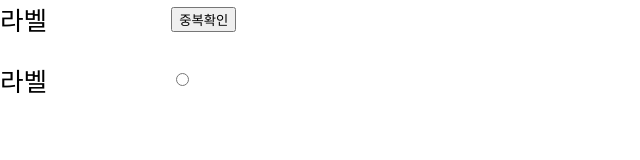
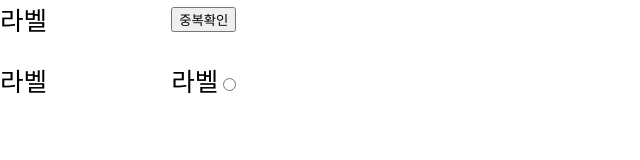
Before and after one commit to koreadinosaur/mainProject2, a React (Create React App) app: page / in a window 1280 px wide. Shown: the top 160 px of the page, without its empty margins (0-640 px from the left). Built offline with nearby package versions, Linux system fonts and the light colour scheme.

Commit message:
라디오 버튼

```diff
--- a/src/component/radioButton.js
+++ b/src/component/radioButton.js
@@ -1,9 +1,10 @@
 import React from "react";
 
-const RadioButton = (props) => {
+const RadioButton = ({ value, name }) => {
   return (
     <>
-      <input type="radio"></input>
+      <label>{value || "라벨"}</label>
+      <input type="radio" name={name} value={value}></input>
     </>
   );
 };
```
